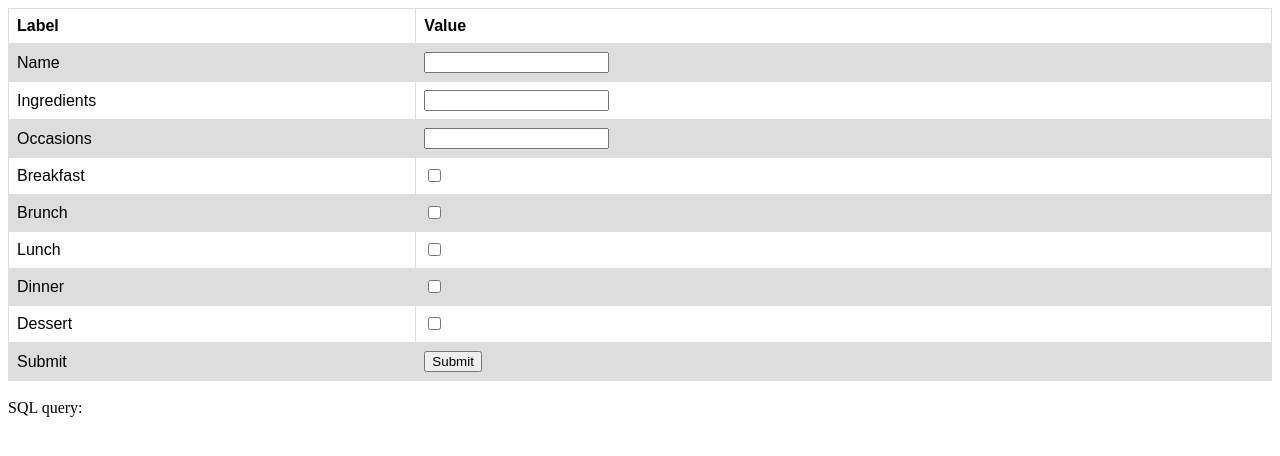
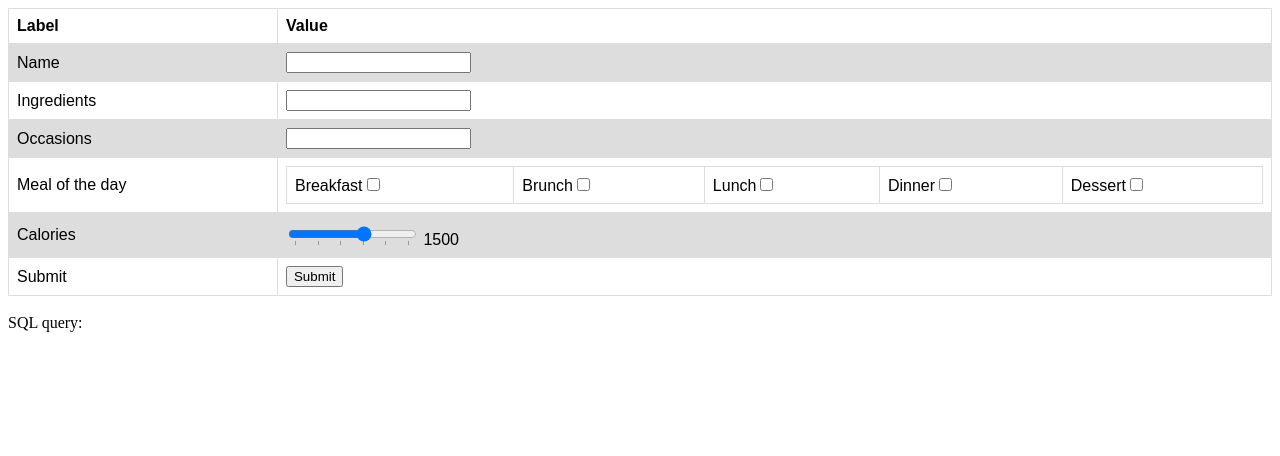
Before and after one commit to nganvu/DishGenerator, a Flask app: page / in a window 1280 px wide. Shown: the top 456 px of the page. Run offline with Flask 2, Linux system fonts and the light colour scheme.

Commit message:
add calories slider

```diff
--- a/app.py
+++ b/app.py
@@ -1,7 +1,8 @@
 from flask import Flask, render_template, flash, request
-from wtforms import Form, BooleanField, TextField, TextAreaField, validators, StringField, SubmitField
+from wtforms import Form, BooleanField, IntegerField, TextField, TextAreaField, validators, StringField, SubmitField
 import pymysql
 from google import google
+from pprint import pprint
 
 import sys
 reload(sys)
@@ -22,6 +23,7 @@ class ReusableForm(Form):
     lunch = BooleanField()
     dinner = BooleanField()
     dessert = BooleanField()
+    calories = IntegerField()
     submit = SubmitField()
 
 class Database:
@@ -62,10 +64,13 @@ def employees():
 
     if request.method == "POST":
         query = \
-            "select main.title from main\
+            "select main.title, nutrition.calories from main\
             inner join timing on main.dish_idx = timing.dish_idx\
             inner join ingredient on main.dish_idx = ingredient.dish_idx\
-            inner join occasion on main.dish_idx = occasion.dish_idx"
+            inner join occasion on main.dish_idx = occasion.dish_idx\
+            inner join nutrition on main.dish_idx = occasion.dish_idx"
+
+        pprint(vars(request))
 
         name = request.form["name"]
         if name:
@@ -88,7 +93,11 @@ def employees():
             if time in request.form:
                 query += " and timing.`{}` = true".format(time)
 
-        query += " order by rand() limit 2"
+        calories = request.form["calories"]
+        if calories:
+            query += " and nutrition.calories < {}".format(calories)
+
+        query += " order by rand() limit 3"
 
         if form.validate():
             res = db_query(query)
--- a/templates/index.html
+++ b/templates/index.html
@@ -16,6 +16,7 @@ td, th {
 tr:nth-child(even) {
     background-color: #dddddd;
 }
+
 </style>
 <head>
     <meta charset="UTF-8">
@@ -57,28 +58,51 @@ tr:nth-child(even) {
     </tr>
 
     <tr>
-        <td>{{ form.breakfast.label }}</td>
-        <td>{{ form.breakfast() }}</td>
+        <td>Meal of the day</td>
+        <td>
+            <table class="input" style="width:100%">
+            <tr>
+                <td>{{ form.breakfast.label }}{{ form.breakfast() }}</td>
+
+                <td>{{ form.brunch.label }}{{ form.brunch() }}</td>
+
+                <td>{{ form.lunch.label }}{{ form.lunch() }}</td>
+
+                <td>{{ form.dinner.label }}{{ form.dinner() }}</td>
+
+                <td>{{ form.dessert.label }}{{ form.dessert() }}</td>
+            </tr>
+            </table>
+        </td>
     </tr>
 
     <tr>
-        <td>{{ form.brunch.label }}</td>
-        <td>{{ form.brunch() }}</td>
-    </tr>
+        <td><label for="calories">Calories</label></td>
+        <td>
+            <div class="container">
+            <!-- <input type="range" id="start" name="calories" min="0" max="2500" list="tickmarks">
+            <datalist id="tickmarks">
+                <option value="0" label="0">
+                <option value="500" label="500">
+                <option value="1000" label="1000">
+                <option value="1500" label="1500">
+                <option value="2000" label="2000">
+                <option value="2500" label="2500">
+            </datalist> -->
+            <input type="range" name="calories" min="0" max="2500" value="1500" step="100" list="tickmarks" id="rangeInput" oninput="output.value = rangeInput.value">
+            <datalist id="tickmarks">
+            <option>0</option>
+            <option>500</option>
+            <option>1000</option>
+            <option>1500</option>
+            <option>2000</option>
+            <option>2500</option>
+            </datalist>
+            <output id="output" for="rangeInput">1500</output>
+            </div>
+        </td>
 
-    <tr>
-        <td>{{ form.lunch.label }}</td>
-        <td>{{ form.lunch() }}</td>
-    </tr>
-
-    <tr>
-        <td>{{ form.dinner.label }}</td>
-        <td>{{ form.dinner() }}</td>
-    </tr>
-
-    <tr>
-        <td>{{ form.dessert.label }}</td>
-        <td>{{ form.dessert() }}</td>
+        </td>
     </tr>
 
     <tr>
@@ -104,6 +128,7 @@ SQL query:
     <tr>
         <th>Title</th>
         <th>Recipe</th>
+        <th>Calories</th>
     </tr>
     {% for row in result %}
     <tr>
@@ -113,6 +138,7 @@ SQL query:
             </br>
             {{ row.link.description }}
         </td>
+        <td> {{ row.calories }}</td>
     </tr>
     {% endfor %}
     {% endif %}
```
Also changed, not shown: 1 other file.
